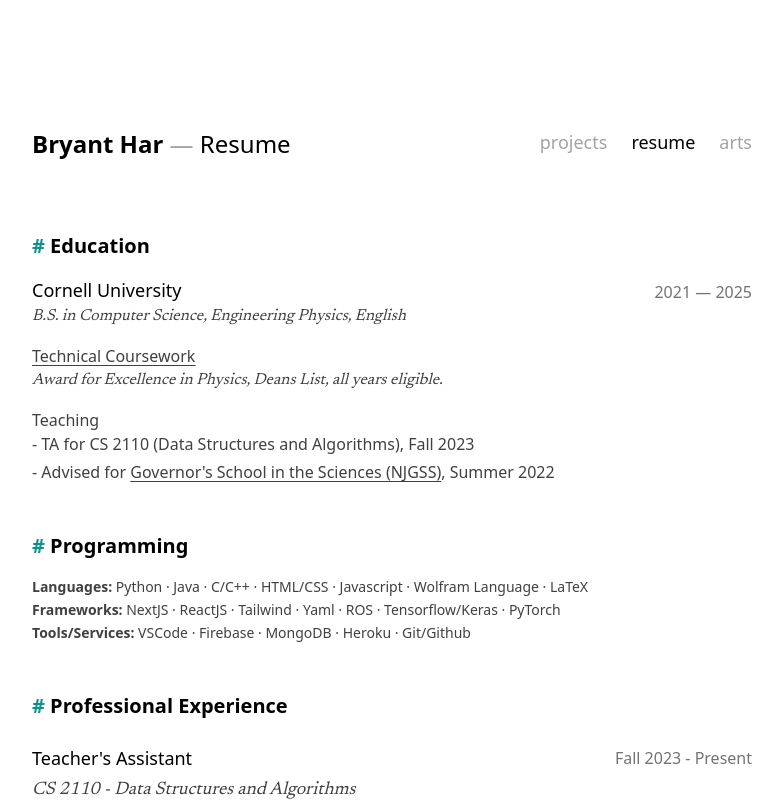
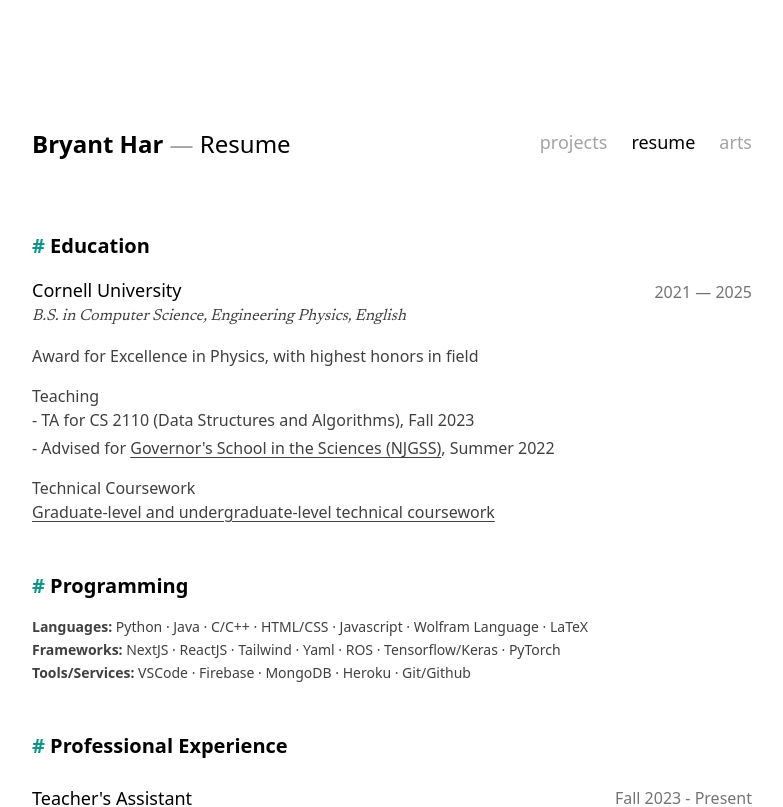
Before and after one commit to bryant-har/bryanthar.com, a Next.js app: page /resume in a window 1280 px wide. Shown: the top 807 px of the page, without its empty margins (248-1031 px from the left). Built offline with nearby package versions, Linux system fonts and the light colour scheme.

Commit message:
Clean up resume

```diff
--- a/src/pages/resume/index.js
+++ b/src/pages/resume/index.js
@@ -22,17 +22,12 @@ export default function Resume() {
             B.S. in Computer Science, Engineering Physics, English
           </p>
         </div>
-        <div>
-          <p className="font-normal link text-md">
-            <a href="#coursework">Technical Coursework</a>
-          </p>
-          <p className="font-serif italic">
-            Award for Excellence in Physics, Deans List, all years eligible.
-          </p>
-        </div>
+        <p className="font-normal mb-4">
+          Award for Excellence in Physics, with highest honors in field
+        </p>
 
         <div>
-          <h1 className="font-light mt-4">Teaching</h1>
+          <h1 className="font-medium mt-4">Teaching</h1>
           <ul className="space-y-1">
             <li>
               - TA for CS 2110 (Data Structures and Algorithms), Fall 2023
@@ -48,6 +43,12 @@ export default function Resume() {
               , Summer 2022
             </li>
           </ul>
+        </div>
+        <div>
+          <p className="font-medium">Technical Coursework</p>
+          <a className="link" href="#coursework">
+            Graduate-level and undergraduate-level technical coursework
+          </a>
         </div>
       </section>
 
```
